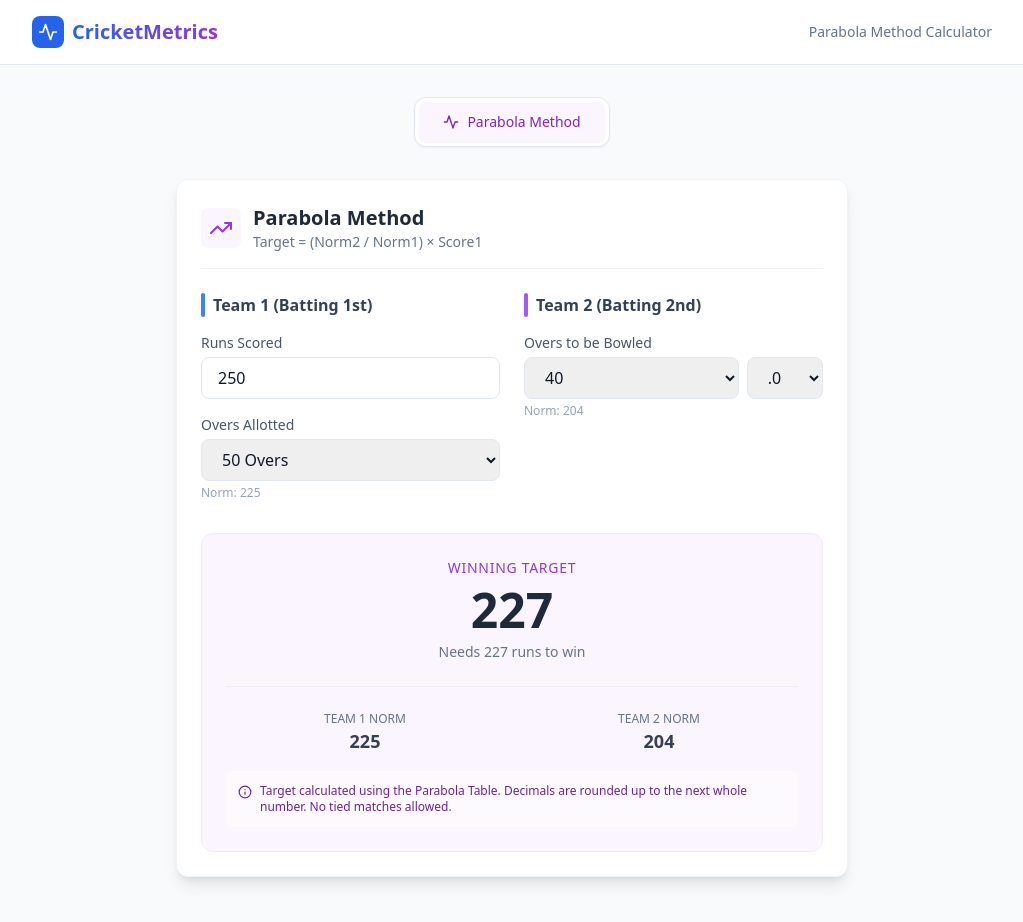
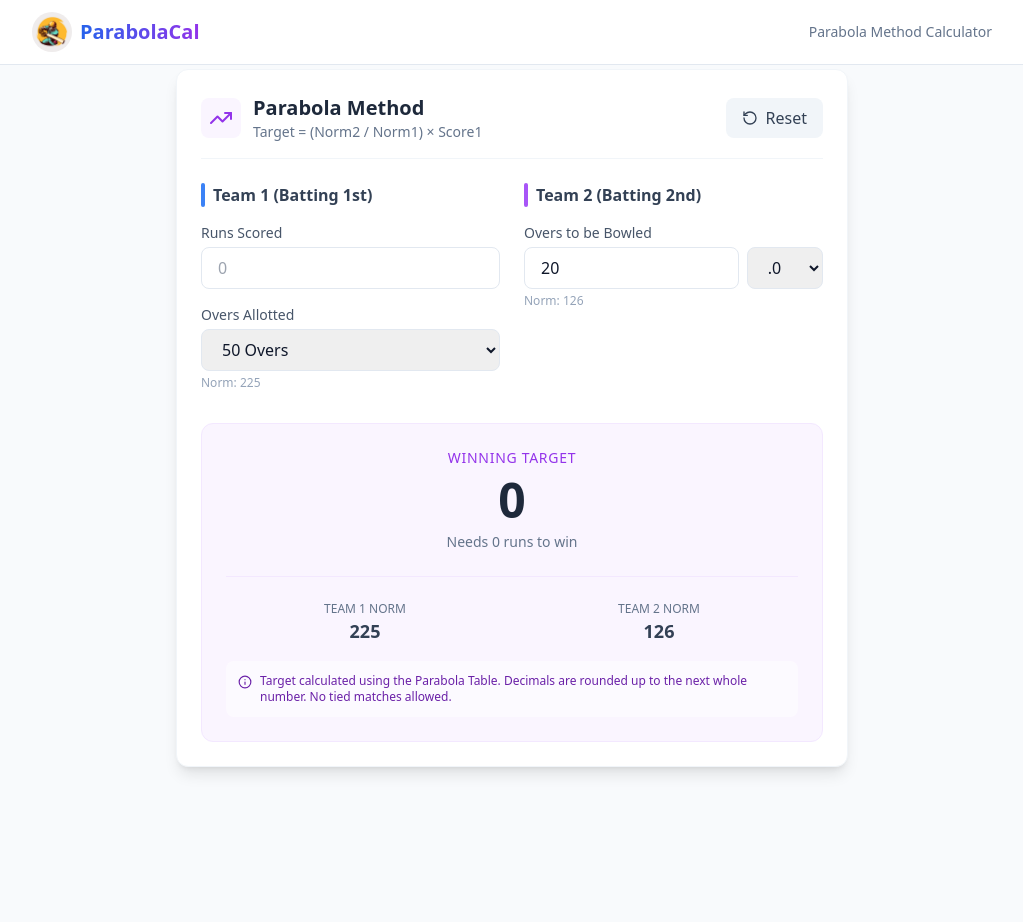
Before and after one commit to ChathuraKarunarathna/ParabolaCal-Cricket_Calculator, a React (Vite) app: page / in a window 1280 px wide. Shown: the top 922 px of the page, without its empty margins (128-1151 px from the left). After the commit the page ends 851 px from the top, so only its background shows below. Built offline with nearby package versions, Linux system fonts and the light colour scheme.

Commit message:
Update logo

```diff
--- a/src/App.jsx
+++ b/src/App.jsx
@@ -1,6 +1,5 @@
 import React, { useState } from 'react';
 import ParabolaCalculator from './components/ParabolaCalculator';
-import { Activity } from 'lucide-react';
 
 function App() {
     const [activeTab, setActiveTab] = useState('parabola');
@@ -11,11 +10,11 @@ function App() {
             <header className="bg-white border-b border-slate-200 sticky top-0 z-10">
                 <div className="max-w-5xl mx-auto px-4 sm:px-6 lg:px-8 h-16 flex items-center justify-between">
                     <div className="flex items-center gap-2">
-                        <div className="w-8 h-8 bg-blue-600 rounded-lg flex items-center justify-center text-white">
-                            <Activity size={20} />
+                        <div className="w-10 h-10 rounded-full overflow-hidden flex items-center justify-center bg-yellow-400">
+                            <img src="/cricket-logo.png" alt="Cricket Logo" className="w-full h-full object-cover" />
                         </div>
                         <h1 className="text-xl font-bold bg-gradient-to-r from-blue-600 to-purple-600 bg-clip-text text-transparent">
-                            CricketMetrics
+                            ParabolaCal
                         </h1>
                     </div>
                     <div className="text-sm text-slate-500 hidden sm:block">
@@ -25,23 +24,8 @@ function App() {
             </header>
 
             {/* Main Content */}
-            <main className="max-w-5xl mx-auto px-4 sm:px-6 lg:px-8 py-8">
+            <main className="max-w-5xl mx-auto px-4 sm:px-6 lg:px-8 py-1">
                 {/* Tabs */}
-                <div className="flex justify-center mb-8">
-                    <div className="bg-white p-1 rounded-xl border border-slate-200 shadow-sm inline-flex">
-                        <button
-                            onClick={() => setActiveTab('parabola')}
-                            className={`flex items-center gap-2 px-6 py-2.5 rounded-lg text-sm font-medium transition-all ${activeTab === 'parabola'
-                                    ? 'bg-purple-50 text-purple-700 shadow-sm'
-                                    : 'text-slate-600 hover:bg-slate-50'
-                                }`}
-                        >
-                            <Activity size={16} />
-                            Parabola Method
-                        </button>
-                    </div>
-                </div>
-
                 {/* Tab Content */}
                 <div className="transition-all duration-300 ease-in-out">
                     <div className="animate-in fade-in slide-in-from-bottom-4 duration-500">
--- a/src/components/ParabolaCalculator.jsx
+++ b/src/components/ParabolaCalculator.jsx
@@ -1,6 +1,6 @@
 import React from 'react';
 import { useParabola } from '../hooks/useParabola';
-import { TrendingUp, Calculator, Info } from 'lucide-react';
+import { TrendingUp, Calculator, Info, RotateCcw } from 'lucide-react';
 
 const ParabolaCalculator = () => {
     const {
@@ -10,7 +10,8 @@ const ParabolaCalculator = () => {
         team2Balls, setTeam2Balls,
         target,
         norm1,
-        norm2
+        norm2,
+        reset
     } = useParabola();
 
     return (
@@ -19,10 +20,18 @@ const ParabolaCalculator = () => {
                 <div className="p-2 bg-purple-50 rounded-lg text-purple-600">
                     <TrendingUp size={24} />
                 </div>
-                <div>
+                <div className="flex-1">
                     <h2 className="text-xl font-bold text-slate-800">Parabola Method</h2>
                     <p className="text-sm text-slate-500">Target = (Norm2 / Norm1) × Score1</p>
                 </div>
+                <button
+                    onClick={reset}
+                    className="flex items-center gap-2 px-4 py-2 bg-slate-100 hover:bg-slate-200 text-slate-700 rounded-lg transition-colors"
+                    title="Reset to default values"
+                >
+                    <RotateCcw size={16} />
+                    Reset
+                </button>
             </div>
 
             <div className="grid grid-cols-1 md:grid-cols-2 gap-6">
@@ -37,7 +46,8 @@ const ParabolaCalculator = () => {
                         <label className="block text-sm font-medium text-slate-600 mb-1">Runs Scored</label>
                         <input
                             type="number"
-                            value={team1Score}
+                            placeholder="0"
+                            value={team1Score || ''}
                             onChange={(e) => setTeam1Score(parseFloat(e.target.value) || 0)}
                             className="w-full px-4 py-2 border border-slate-200 rounded-lg focus:ring-2 focus:ring-purple-500 outline-none"
                         />
@@ -68,15 +78,27 @@ const ParabolaCalculator = () => {
                     <div>
                         <label className="block text-sm font-medium text-slate-600 mb-1">Overs to be Bowled</label>
                         <div className="flex gap-2">
-                            <select
+                            <input
+                                type="number"
+                                min="20"
+                                max="50"
                                 value={team2Overs}
-                                onChange={(e) => setTeam2Overs(parseInt(e.target.value))}
+                                onChange={(e) => {
+                                    const val = parseInt(e.target.value);
+                                    if (val >= 20 && val <= 50) {
+                                        setTeam2Overs(val);
+                                    } else if (e.target.value === '') {
+                                        setTeam2Overs(20);
+                                    }
+                                }}
+                                list="overs-list"
                                 className="w-full px-4 py-2 border border-slate-200 rounded-lg focus:ring-2 focus:ring-purple-500 outline-none"
-                            >
+                            />
+                            <datalist id="overs-list">
                                 {Array.from({ length: 31 }, (_, i) => i + 20).map(over => (
-                                    <option key={over} value={over}>{over}</option>
+                                    <option key={over} value={over} />
                                 ))}
-                            </select>
+                            </datalist>
                             <select
                                 value={team2Balls}
                                 onChange={(e) => setTeam2Balls(parseInt(e.target.value))}
--- a/src/hooks/useParabola.js
+++ b/src/hooks/useParabola.js
@@ -2,10 +2,17 @@ import { useState, useMemo } from 'react';
 import { getParabolaNorm } from '../data/parabolaTable';
 
 export const useParabola = () => {
-  const [team1Score, setTeam1Score] = useState(250);
+  const [team1Score, setTeam1Score] = useState(0);
   const [team1Overs, setTeam1Overs] = useState(50);
-  const [team2Overs, setTeam2Overs] = useState(40);
+  const [team2Overs, setTeam2Overs] = useState(20);
   const [team2Balls, setTeam2Balls] = useState(0);
+
+  const reset = () => {
+    setTeam1Score(0);
+    setTeam1Overs(50);
+    setTeam2Overs(20);
+    setTeam2Balls(0);
+  };
 
   const calculation = useMemo(() => {
     const norm1 = getParabolaNorm(team1Overs, 0); // Team 1 usually completes overs or is all out (treated as full overs?)
@@ -41,6 +48,7 @@ export const useParabola = () => {
     team1Overs, setTeam1Overs,
     team2Overs, setTeam2Overs,
     team2Balls, setTeam2Balls,
+    reset,
     ...calculation
   };
 };
```
Also changed, not shown: public/cricket-logo.png (added).
